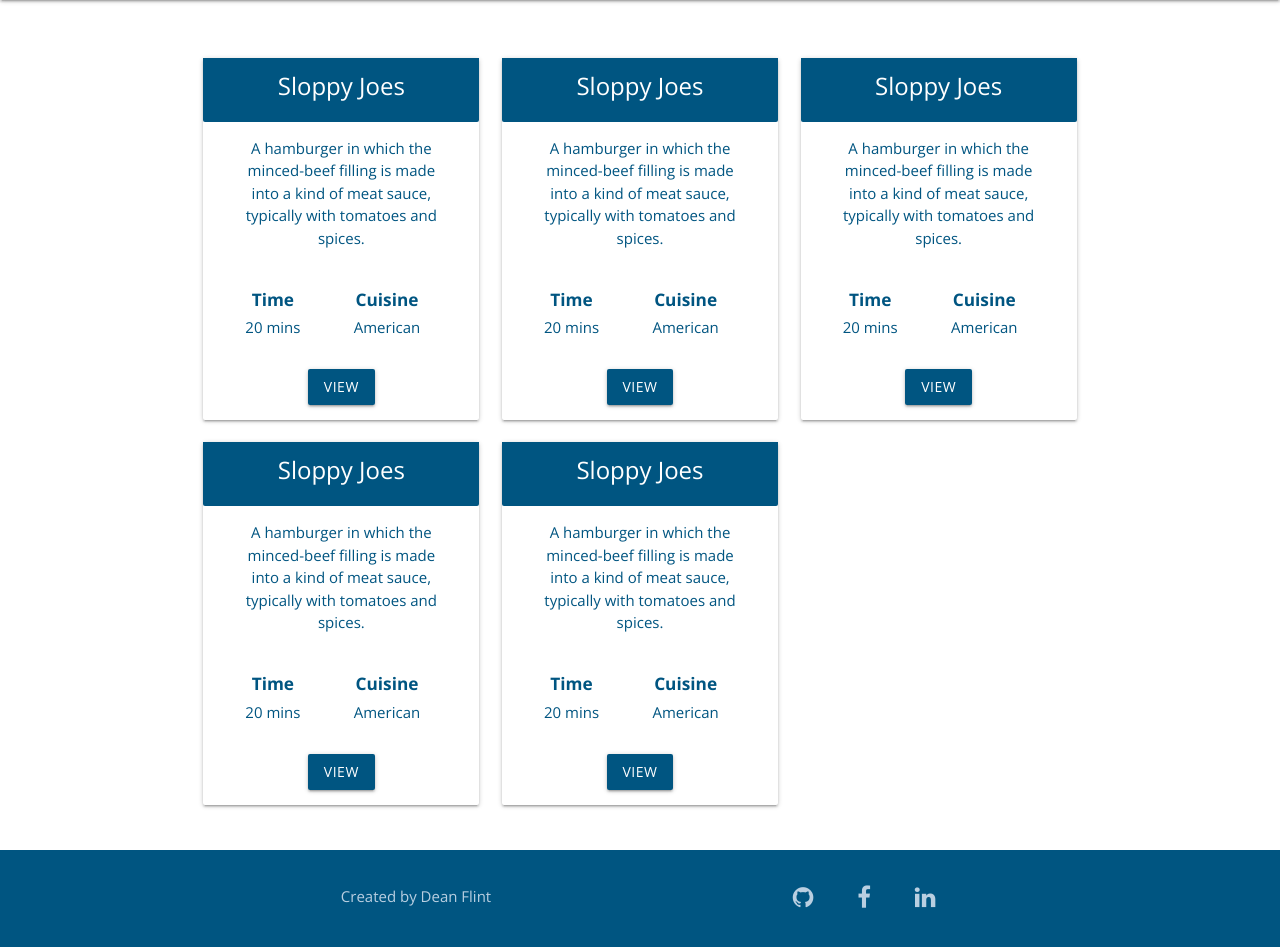
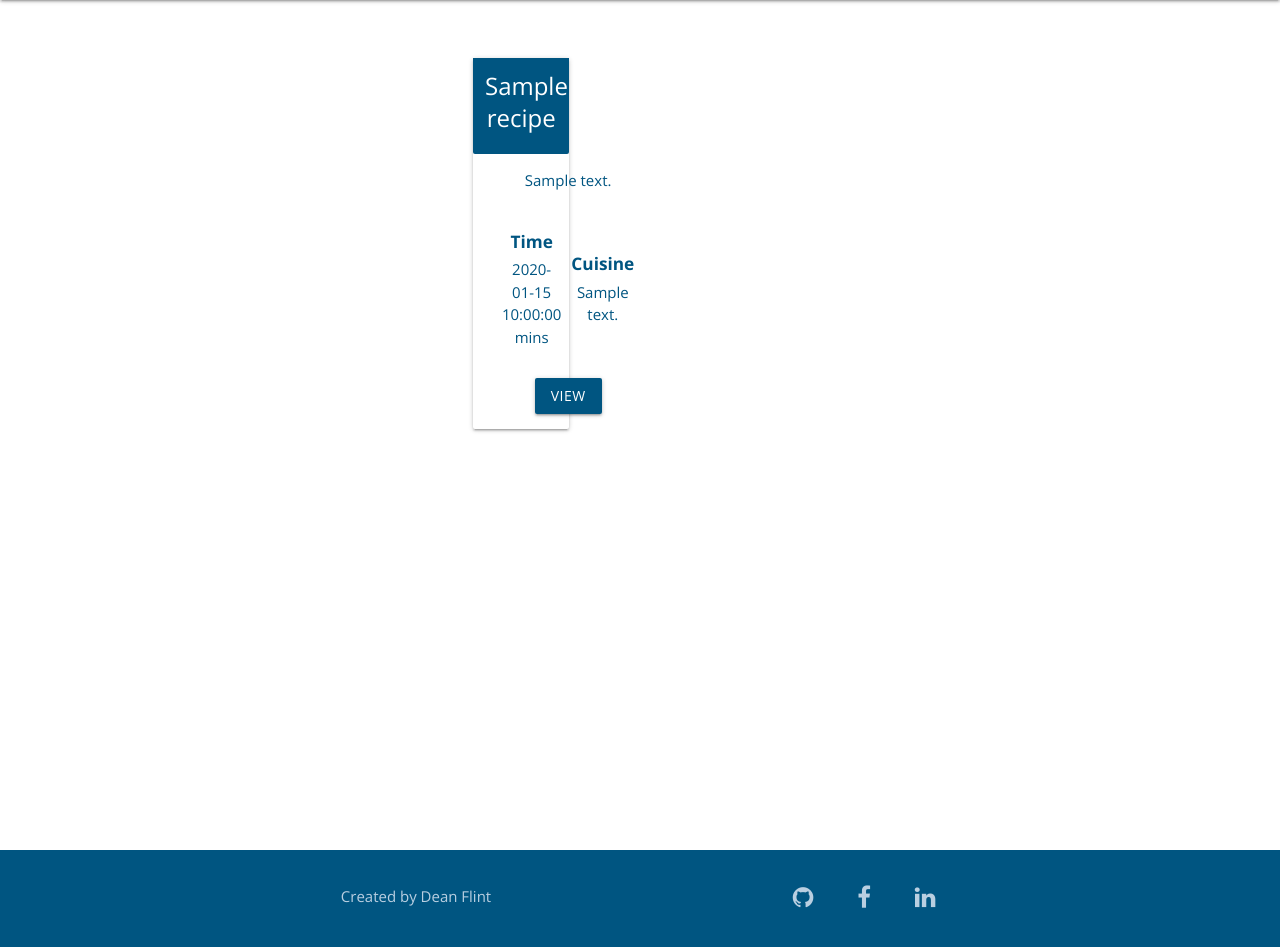
Before and after one commit to Code-Institute-Submissions/wok_on_the_wild_side, a Flask app: page / in a window 1280 px wide. Shown: the part 64-1011 px from the top of the page. Run offline with Flask 2, Linux system fonts and the light colour scheme; a database or web service that is not in the repository returns one stand-in record (values such as "Sample title"); parts of the project's set-up code (start-up, migrations or seed data) failed here and were passed over; some libraries are stand-ins or nearby versions.

Commit message:
Style updates

```diff
--- a/templates/index.html
+++ b/templates/index.html
@@ -2,174 +2,40 @@
 
 {% block content %}
 
-  <div class="row">
+  <div class="row recipe_cards">
+      {% for recipe in recipes %}
     <div class="col s12 m6 l4">
         <div class="card hoverable">
             <div class="card-content card-head">
-                <span class="card-title">Sloppy Joes</span>
+                <span class="card-title">{{ recipe.dish_name }}</span>
             </div>
             <div class="card-content">
                 <table>
                     <tbody>
                       <tr>
                         <td colspan="2">
-                            <p>A hamburger in which the minced-beef filling is made
-                        into a kind of meat sauce, typically with tomatoes and spices.</p>
+                            <p>{{ recipe.descr }}</p>
                         </td>
                       </tr>
                       <tr>
                         <td style= "width: 40%">
                             <h6>Time</h6>
-                            <p>20 mins</p>
+                            <p>{{recipe.c_time}} mins</p>
                         </td>
                         <td style= "width: 60%">
                             <h6>Cuisine</h6>
-                            <p>American</p>
+                            <p>{{recipe.cuisine}}</p>
                         </td>
                       </tr>
                     <tr>
-                        <td colspan="2"><a class="waves-effect waves-light btn">View</a></td>
+                        <td colspan="2"><a class="waves-effect waves-light btn" href="{{ url_for('viewRecipe', recipe_id=recipe._id) }}">View</a></td>
                     </tr>
                     </tbody>
                 </table>
             </div>
         </div>
     </div>
-
-
-
-    <div class="col s12 m6 l4">
-      <div class="card hoverable">
-             <div class="card-content card-head">
-                <span class="card-title">Sloppy Joes</span>
-            </div>
-           <div class="card-content">
-           <table>
-                <tbody>
-                  <tr>
-                    <td colspan="2">
-                        <p>A hamburger in which the minced-beef filling is made
-                    into a kind of meat sauce, typically with tomatoes and spices.</p>
-                    </td>
-                  </tr>
-                  <tr>
-                    <td style= "width: 40%">
-                        <h6>Time</h6>
-                        <p>20 mins</p>
-                    </td>
-                    <td style= "width: 60%">
-                        <h6>Cuisine</h6>
-                        <p>American</p>
-                    </td>
-                  </tr>
-                <tr>
-                    <td colspan="2"><a class="waves-effect waves-light btn">View</a></td>
-                </tr>
-                </tbody>
-            </table>
-        </div>
-     </div>
-    </div>
-
-    <div class="col s12 m6 l4">
-      <div class="card hoverable">
-             <div class="card-content card-head">
-                <span class="card-title">Sloppy Joes</span>
-            </div>
-           <div class="card-content">
-           <table>
-                <tbody>
-                  <tr>
-                    <td colspan="2">
-                        <p>A hamburger in which the minced-beef filling is made
-                    into a kind of meat sauce, typically with tomatoes and spices.</p>
-                    </td>
-                  </tr>
-                  <tr>
-                    <td style= "width: 40%">
-                        <h6>Time</h6>
-                        <p>20 mins</p>
-                    </td>
-                    <td style= "width: 60%">
-                        <h6>Cuisine</h6>
-                        <p>American</p>
-                    </td>
-                  </tr>
-                <tr>
-                    <td colspan="2"><a class="waves-effect waves-light btn">View</a></td>
-                </tr>
-                </tbody>
-            </table>
-        </div>
-     </div>
-    </div>
-
-        <div class="col s12 m6 l4">
-      <div class="card hoverable">
-             <div class="card-content card-head">
-                <span class="card-title">Sloppy Joes</span>
-            </div>
-           <div class="card-content">
-           <table>
-                <tbody>
-                  <tr>
-                    <td colspan="2">
-                        <p>A hamburger in which the minced-beef filling is made
-                    into a kind of meat sauce, typically with tomatoes and spices.</p>
-                    </td>
-                  </tr>
-                  <tr>
-                    <td style= "width: 40%">
-                        <h6>Time</h6>
-                        <p>20 mins</p>
-                    </td>
-                    <td style= "width: 60%">
-                        <h6>Cuisine</h6>
-                        <p>American</p>
-                    </td>
-                  </tr>
-                <tr>
-                    <td colspan="2"><a class="waves-effect waves-light btn">View</a></td>
-                </tr>
-                </tbody>
-            </table>
-        </div>
-     </div>
-    </div>
-
-    <div class="col s12 m6 l4">
-      <div class="card hoverable">
-             <div class="card-content card-head">
-                <span class="card-title">Sloppy Joes</span>
-            </div>
-           <div class="card-content">
-           <table>
-                <tbody>
-                  <tr>
-                    <td colspan="2">
-                        <p>A hamburger in which the minced-beef filling is made
-                    into a kind of meat sauce, typically with tomatoes and spices.</p>
-                    </td>
-                  </tr>
-                  <tr>
-                    <td style= "width: 40%">
-                        <h6>Time</h6>
-                        <p>20 mins</p>
-                    </td>
-                    <td style= "width: 60%">
-                        <h6>Cuisine</h6>
-                        <p>American</p>
-                    </td>
-                  </tr>
-                <tr>
-                    <td colspan="2"><a class="waves-effect waves-light btn">View</a></td>
-                </tr>
-                </tbody>
-            </table>
-        </div>
-     </div>
-    </div>
-
+    {% endfor %}
   </div>
 
 {% endblock %}
```
